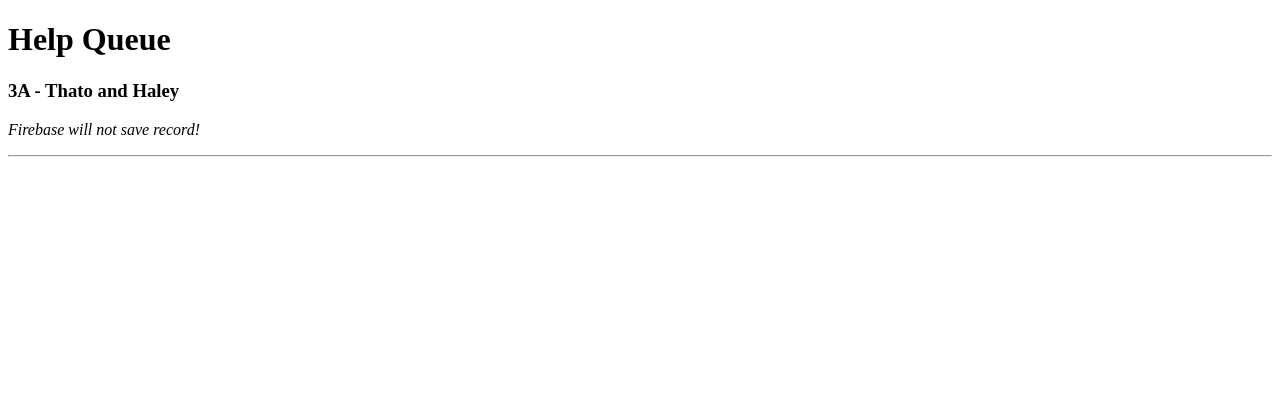
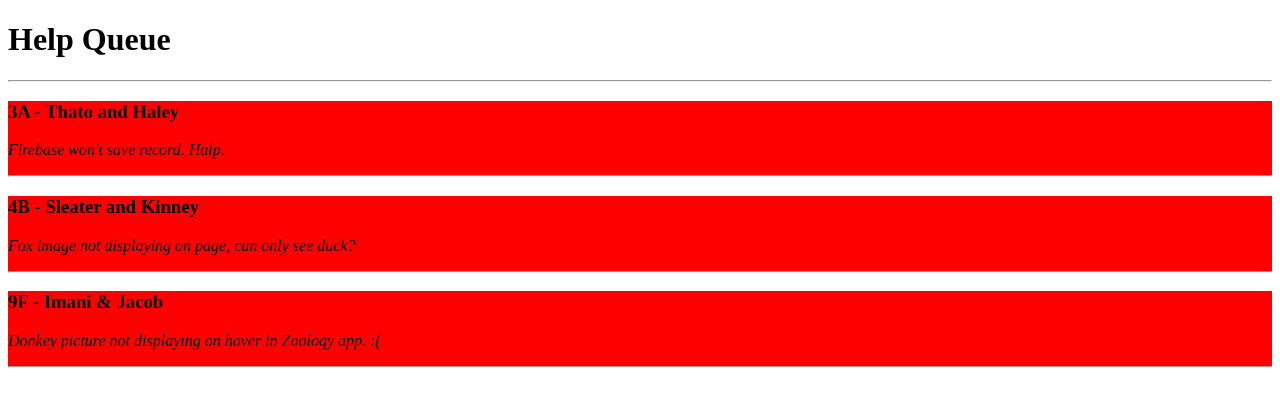
Before and after one commit to zakrogh/ReactTutorialWithRedux, a React app: page / in a window 1280 px wide. Shown: the top 406 px of the page. Built offline with nearby package versions, Linux system fonts and the light colour scheme.

Commit message:
finished react tutorial

```diff
--- a/src/components/App.jsx
+++ b/src/components/App.jsx
@@ -1,6 +1,6 @@
-import React from "react";
-import TicketList from "./TicketList";
-import Header from "./Header";
+import React from 'react';
+import TicketList from './TicketList';
+import Header from './Header';
 
 function App(){
   return (
--- a/src/components/Header.jsx
+++ b/src/components/Header.jsx
@@ -1,4 +1,4 @@
-import React from "react";
+import React from 'react';
 
 function Header(){
   return (
--- a/src/components/Ticket.jsx
+++ b/src/components/Ticket.jsx
@@ -1,13 +1,21 @@
-import React from "react";
-import PropTypes from "prop-types";
+import React from 'react';
+import PropTypes from 'prop-types';
 
 function Ticket(props){
   return (
-      <div>
-        <h3>{props.location} - {props.names}</h3>
-        <p><em>{props.issue}</em></p>
-        <hr/>
-      </div>
+    <div className="color-toggle">
+        <style global jsx>{`
+          div .color-toggle{
+            background-color: red;
+          }
+          .color-toggle:hover{
+            background: green;
+          }
+        `}</style>
+      <h3>{props.location} - {props.names}</h3>
+      <p><em>{props.issue}</em></p>
+      <hr/>
+    </div>
   );
 }
 
--- a/src/components/TicketList.jsx
+++ b/src/components/TicketList.jsx
@@ -1,12 +1,35 @@
-import React from "react";
-import Ticket from "./Ticket";
+import React from 'react';
+import Ticket from './Ticket';
+
+var masterTicketList = [
+  {
+    names: 'Thato and Haley',
+    location: '3A',
+    issue: 'Firebase won\'t save record. Halp.'
+  },
+  {
+    names: 'Sleater and Kinney',
+    location: '4B',
+    issue: 'Fox image not displaying on page, can only see duck?'
+  },
+  {
+    names: 'Imani & Jacob',
+    location: '9F',
+    issue: 'Donkey picture not displaying on hover in Zoology app. :('
+  }
+];
 
 function TicketList(){
   return (
-    <Ticket
-      location="3A"
-      names="Thato and Haley"
-      issue="Firebase will not save record!"/>
+    <div>
+      <hr/>
+      {masterTicketList.map((ticket, index) =>
+        <Ticket names={ticket.names}
+          location={ticket.location}
+          issue={ticket.issue}
+          key={index}/>
+      )}
+    </div>
   );
 }
 
--- a/src/index.jsx
+++ b/src/index.jsx
@@ -14,8 +14,10 @@
 
 render(App);
 
+/*eslint-disable */
 if (module.hot) {
   module.hot.accept('./components/App', () => {
-    render(App)
+    render(App);
   });
 }
+/*eslint-enable */
--- a/webpack.config.js
+++ b/webpack.config.js
@@ -33,6 +33,16 @@
     rules: [
       {
         test: /\.jsx?$/,
+        enforce: "pre",
+        loader: "eslint-loader",
+        exclude: /node_modules/,
+        options: {
+          emitWarning: true,
+          configFile: "./.eslintrc.json"
+          }
+        },
+        {
+        test: /\.jsx?$/,
         loader: "babel-loader",
         exclude: /node_modules/,
         options: {
@@ -41,7 +51,8 @@
             "react",
           ],
           plugins: [
-            "react-hot-loader/babel"
+            "react-hot-loader/babel",
+            "styled-jsx/babel"
           ]
         }
       }
```
Also changed, not shown: MyStyledComponent.jsx (added, +14 -0 lines), package.json (+8 -2 lines), .eslintrc.json (added), 1 other file (tests, documents, lock files or other folders).
